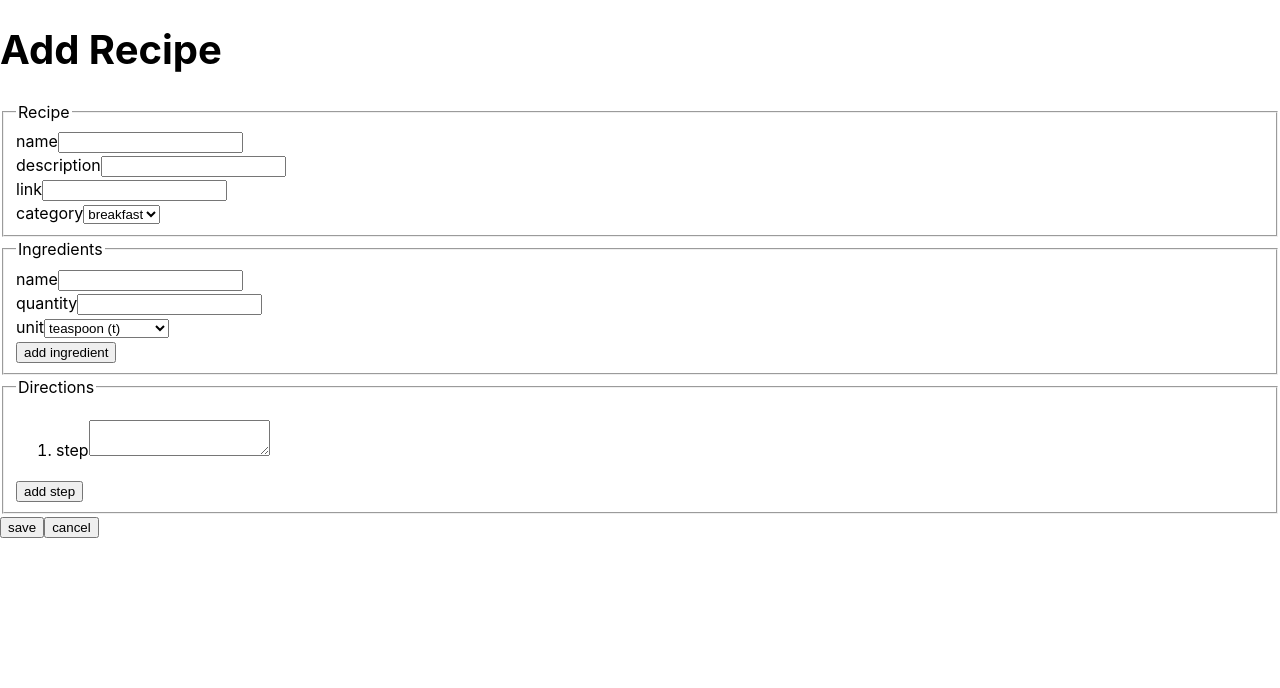
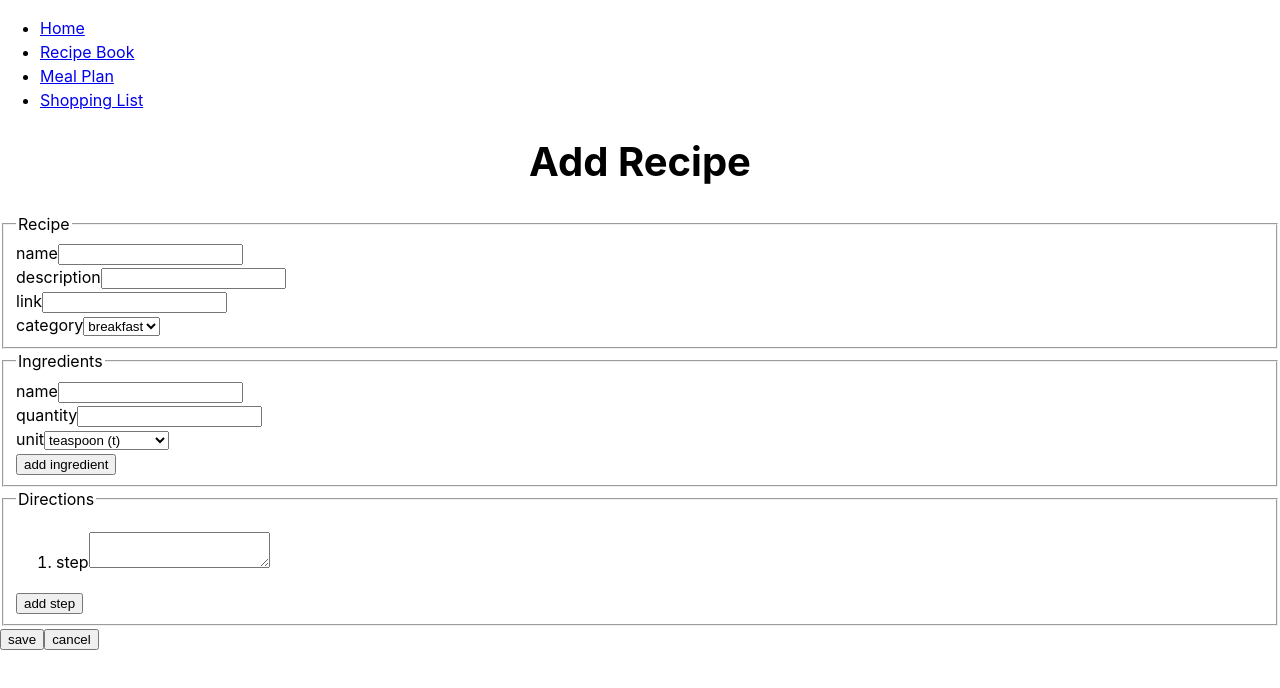
Before and after one commit to arnest00/mealwise, a Next.js app: page /recipes/add in a window 1280 px wide. Shown: the top 688 px of the page. Built offline with nearby package versions, Linux system fonts and the light colour scheme.

Commit message:
feat: Create Layout component
- Extract reusable Layout component
  - Layout component uses Navbar component
- Include Layout on existing pages

References FSA22V1-143

```diff
--- /dev/null
+++ b/components/molecules/Navbar.tsx
@@ -0,0 +1,24 @@
+import Link from 'next/link';
+
+const Navbar = () => {
+  return (
+    <nav>
+      <ul>
+        <li>
+          <Link href="/">Home</Link>
+        </li>
+        <li>
+          <Link href="/recipes">Recipe Book</Link>
+        </li>
+        <li>
+          <Link href="/planner">Meal Plan</Link>
+        </li>
+        <li>
+          <Link href="/shopping-list">Shopping List</Link>
+        </li>
+      </ul>
+    </nav>
+  );
+};
+
+export default Navbar;
--- /dev/null
+++ b/components/organisms/Layout.tsx
@@ -0,0 +1,23 @@
+import Head from 'next/head';
+
+import Navbar from '../molecules/Navbar';
+
+const Layout = ({ children }) => {
+  return (
+    <div>
+      <Head>
+        <title>mealwise</title>
+      </Head>
+
+      <header>
+        <Navbar />
+      </header>
+
+      <main>
+        {children}
+      </main>
+    </div>
+  );
+};
+
+export default Layout;
--- a/pages/_HomePage.scss
+++ /dev/null
@@ -1,12 +0,0 @@
-.content {
-  margin: 0 auto;
-}
-
-.main {
-  box-sizing: border-box;
-  min-height: 100vh;
-  display: flex;
-  flex-direction: column;
-  justify-content: center;
-  align-items: center;
-}
--- a/pages/recipes/add.tsx
+++ b/pages/recipes/add.tsx
@@ -1,15 +1,16 @@
 import { Fragment } from 'react';
 import { NextPage } from 'next';
 
+import Layout from '../../components/organisms/Layout';
 import RecipeForm from '../../components/organisms/RecipeForm';
 
 const AddRecipePage: NextPage = () => {
   return (
-    <Fragment>
-      <h1>Add Recipe</h1>
+    <Layout>
+      <h1 className="text-align-center">Add Recipe</h1>
 
       <RecipeForm />
-    </Fragment>
+    </Layout>
   );
 };
 
--- a/styles/styles.scss
+++ b/styles/styles.scss
@@ -5,7 +5,7 @@
 @import './elements';
 
 // Components
-@import '../pages/HomePage';
+
 
 // Utilities
 @import './utilities';
```
Also changed, not shown: pages/index.tsx (+8 -30 lines), pages/planner/index.tsx (+11 -1 lines), pages/recipes/index.tsx (+8 -4 lines), pages/shopping-list/index.tsx (+11 -1 lines).
